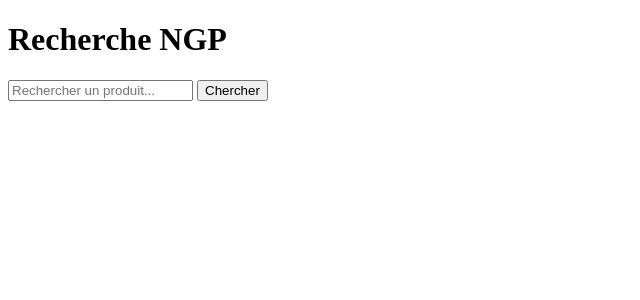
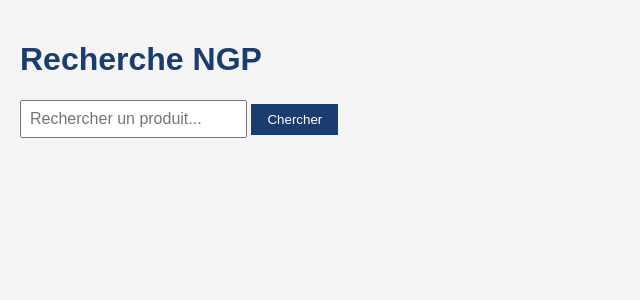
Before and after one commit to Isctransit/Cad, a Flask app: page / in a window 1280 px wide. Shown: the top 300 px of the page, without its empty margins (0-640 px from the left). Run offline with Flask 3, Linux system fonts and the light colour scheme; parts of the project's set-up code (start-up, migrations or seed data) failed here and were passed over.

Commit message:
Ajouter un style CSS (bonus)

```diff
--- /dev/null
+++ b/recherche_ngp/static/style.css
@@ -0,0 +1,38 @@
+body {
+    font-family: Arial, sans-serif;
+    background: #f5f5f5;
+    margin: 0;
+    padding: 20px;
+}
+
+h1 {
+    color: #1a3c6e;
+}
+
+form {
+    margin-bottom: 20px;
+}
+
+input[type="text"] {
+    padding: 8px;
+    font-size: 16px;
+}
+
+button {
+    padding: 8px 16px;
+    background: #1a3c6e;
+    color: white;
+    border: none;
+}
+
+ul {
+    list-style: none;
+    padding: 0;
+}
+
+li {
+    background: white;
+    padding: 12px;
+    margin-bottom: 10px;
+    border-radius: 6px;
+}
--- a/recherche_ngp/templates/index.html
+++ b/recherche_ngp/templates/index.html
@@ -3,6 +3,7 @@
 <head>
     <meta charset="UTF-8">
     <title>Recherche NGP</title>
+    <link rel="stylesheet" href="/static/style.css">
 </head>
 <body>
     <h1>Recherche NGP</h1>
--- a/recherche_ngp/templates/resultats.html
+++ b/recherche_ngp/templates/resultats.html
@@ -3,6 +3,7 @@
 <head>
     <meta charset="UTF-8">
     <title>Résultats — Recherche NGP</title>
+    <link rel="stylesheet" href="/static/style.css">
 </head>
 <body>
     <p><a href="/">← Nouvelle recherche</a></p>
```
